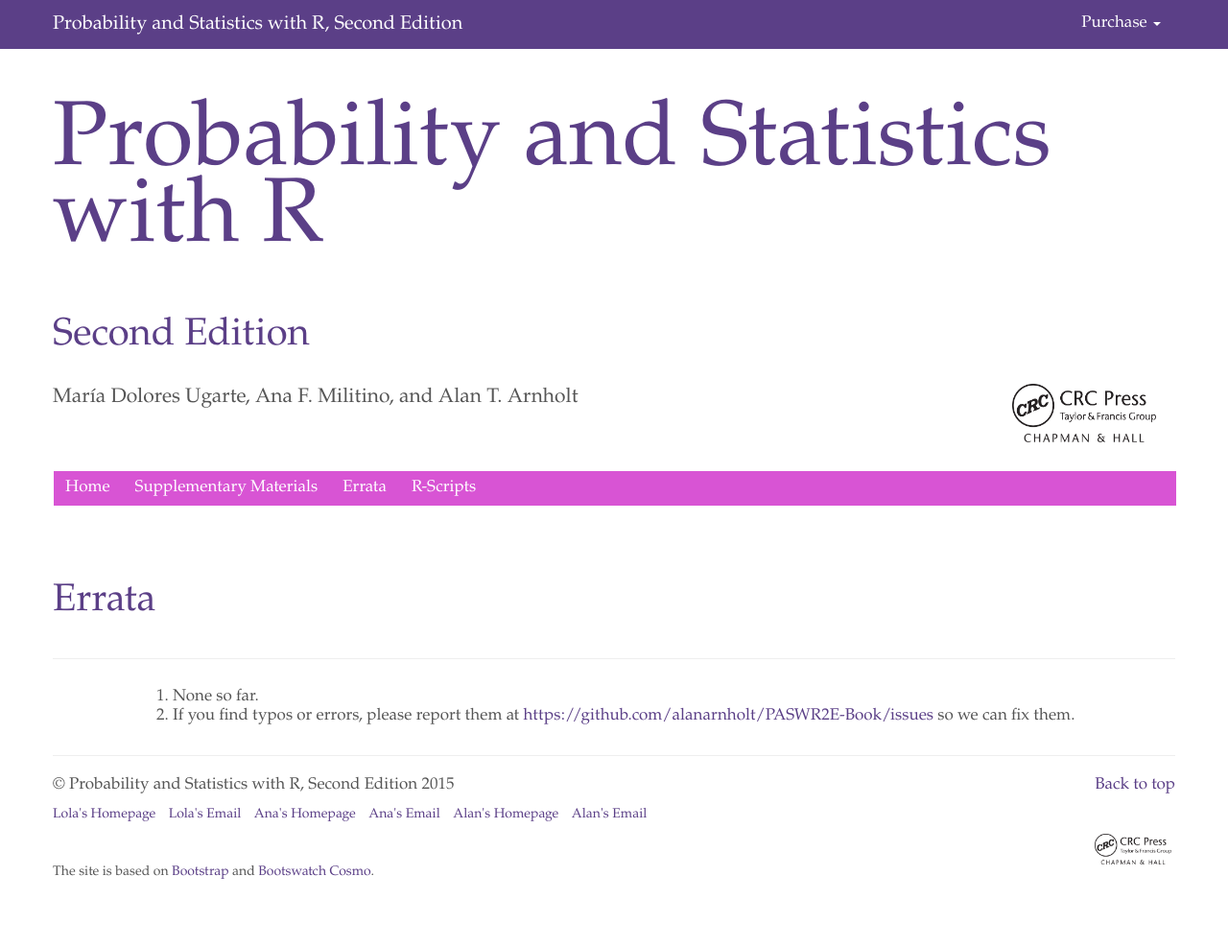
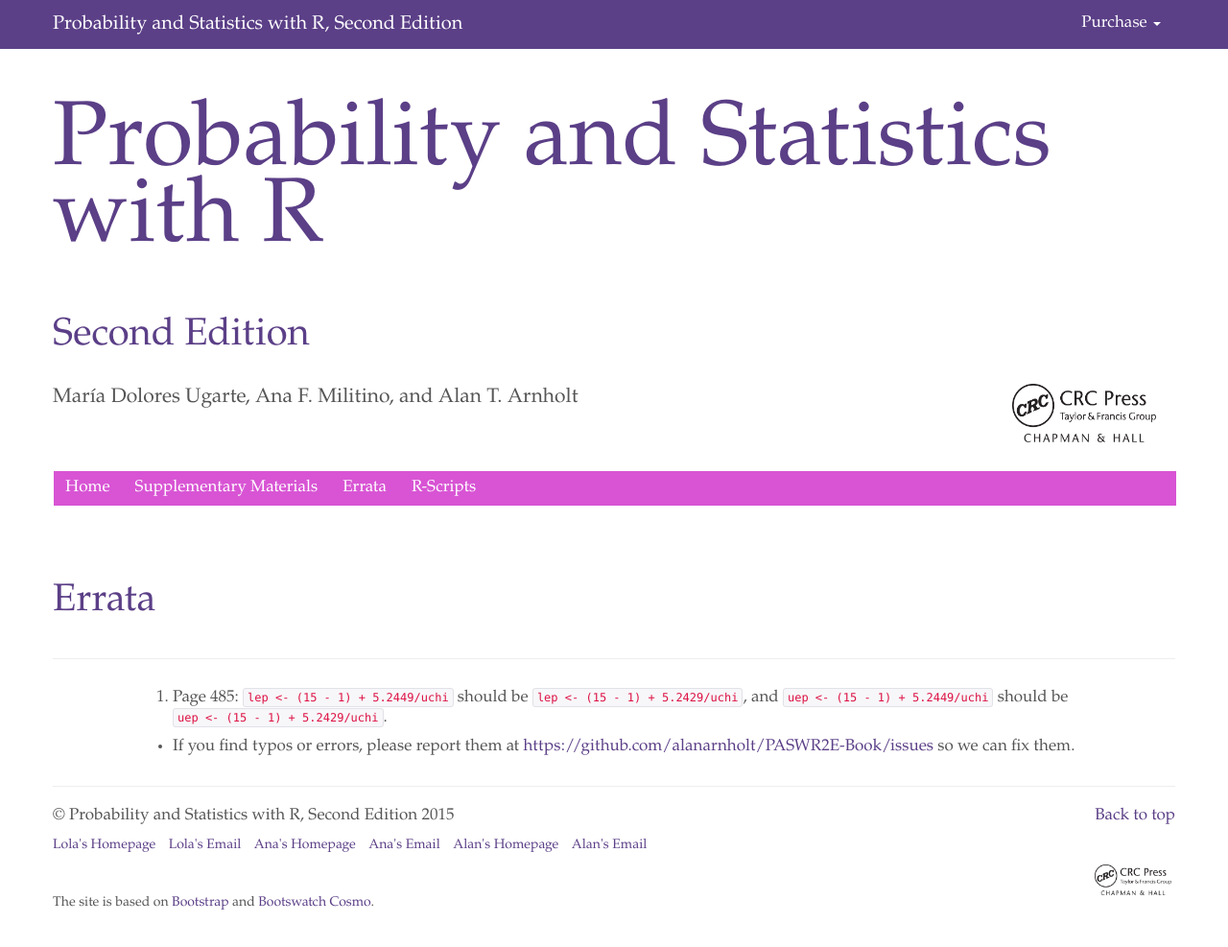
Before and after one commit to alanarnholt/PASWR2E-Book, a Jekyll site: the page built from errata.md, in a window 1280 px wide and 1011 px high. Shown: the top 987 px of the window at 96% size. Built offline with Jekyll 4.4.1, drawn with Linux system fonts in a browser that asks for light colours; nearby versions of some CDN libraries.

Commit message:
Starting that errata!

```diff
--- a/errata.md
+++ b/errata.md
@@ -13,8 +13,11 @@ active: errata
     <!-- Note that all Markdown content but be outdented, including the surrounding div -->
 <div markdown="1">
 
-1. None so far.
-2. If you find typos or errors, please report them at [https://github.com/alanarnholt/PASWR2E-Book/issues](https://github.com/alanarnholt/PASWR2E-Book/issues) so we can fix them.
+1. Page 485: `lep <- (15 - 1) + 5.2449/uchi` should be `lep <- (15 - 1) + 5.2429/uchi`, and
+`uep <- (15 - 1) + 5.2449/uchi` should be `uep <- (15 - 1) + 5.2429/uchi`.
+
+
+* If you find typos or errors, please report them at [https://github.com/alanarnholt/PASWR2E-Book/issues](https://github.com/alanarnholt/PASWR2E-Book/issues) so we can fix them.
 
 
 </div>
```
